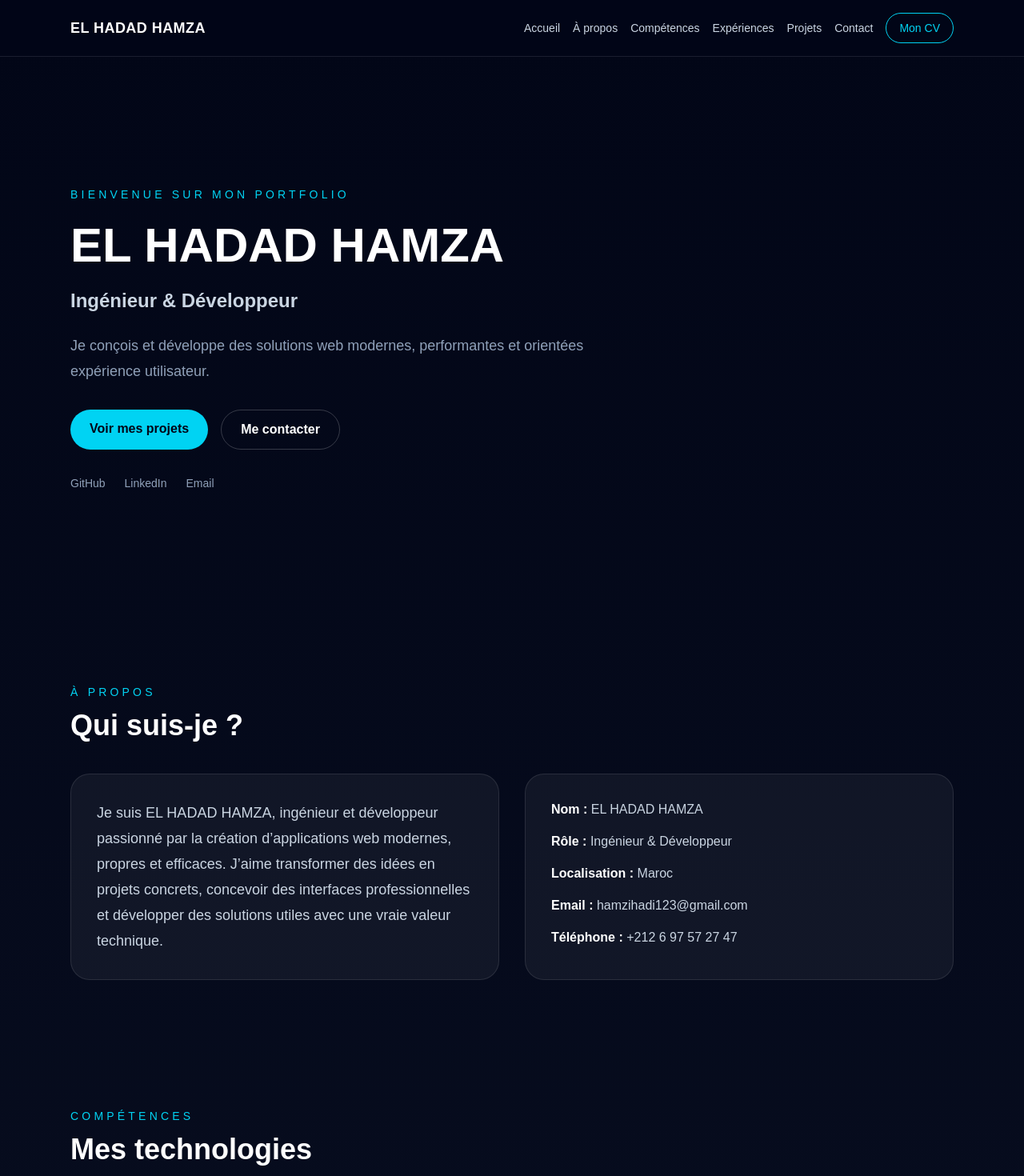
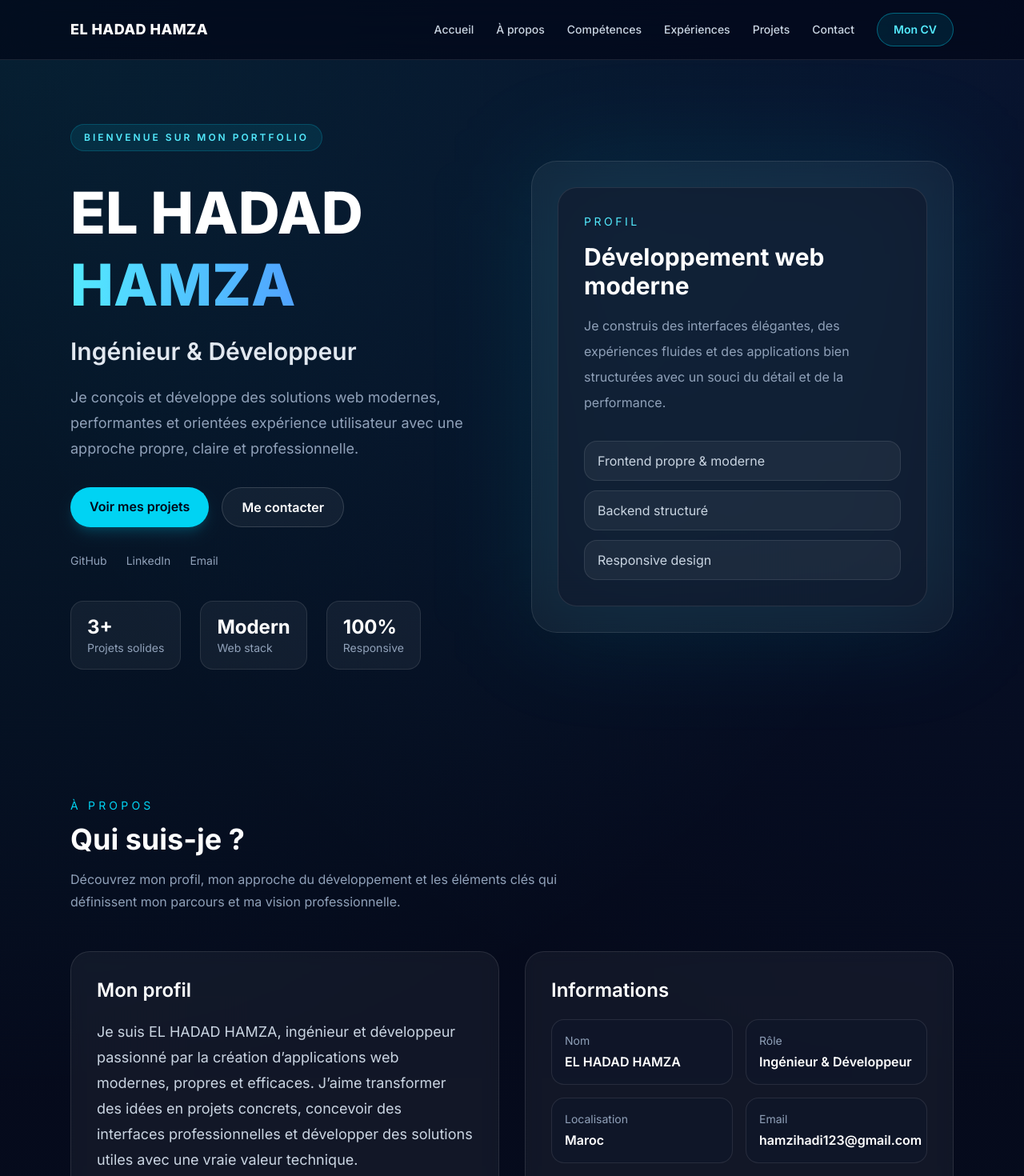
Before and after one commit to ELhadad-hamza/hamza-portfolio, a Next.js app: page / in a window 1280 px wide. Shown: the top 1470 px of the page at 80% size. Built offline with nearby package versions, Linux system fonts and the light colour scheme.

Commit message:
Premium sections update

```diff
--- a/app/globals.css
+++ b/app/globals.css
@@ -4,13 +4,41 @@ html {
   scroll-behavior: smooth;
 }
 
+:root {
+  --background: #020617;
+  --background-soft: #0f172a;
+  --foreground: #f8fafc;
+  --muted: #94a3b8;
+  --accent: #22d3ee;
+}
+
 body {
-  background: linear-gradient(to bottom, #020617, #0f172a);
-  color: #e2e8f0;
+  background:
+    radial-gradient(circle at top left, rgba(34, 211, 238, 0.12), transparent 25%),
+    radial-gradient(circle at top right, rgba(59, 130, 246, 0.10), transparent 25%),
+    linear-gradient(to bottom, var(--background), var(--background-soft));
+  color: var(--foreground);
   font-family: Arial, Helvetica, sans-serif;
 }
 
 ::selection {
-  background: #38bdf8;
-  color: #0f172a;
+  background: var(--accent);
+  color: #082f49;
 }
+
+::-webkit-scrollbar {
+  width: 10px;
+}
+
+::-webkit-scrollbar-track {
+  background: #020617;
+}
+
+::-webkit-scrollbar-thumb {
+  background: #164e63;
+  border-radius: 999px;
+}
+
+::-webkit-scrollbar-thumb:hover {
+  background: #0891b2;
+}
--- a/app/layout.tsx
+++ b/app/layout.tsx
@@ -1,5 +1,10 @@
 import type { Metadata } from "next";
+import { Inter } from "next/font/google";
 import "./globals.css";
+
+const inter = Inter({
+  subsets: ["latin"],
+});
 
 export const metadata: Metadata = {
   title: "EL HADAD HAMZA | Ingénieur & Développeur",
@@ -14,7 +19,7 @@ export default function RootLayout({
 }>) {
   return (
     <html lang="fr">
-      <body>{children}</body>
+      <body className={inter.className}>{children}</body>
     </html>
   );
 }
--- a/components/About.tsx
+++ b/components/About.tsx
@@ -3,41 +3,70 @@ import { personalInfo } from "@/data/portfolio";
 export default function About() {
   return (
     <section id="about" className="mx-auto max-w-6xl px-6 py-20">
-      <div className="mb-10">
-        <p className="text-sm uppercase tracking-[0.3em] text-cyan-400">À propos</p>
+      <div className="mb-12">
+        <p className="text-sm uppercase tracking-[0.3em] text-cyan-400">
+          À propos
+        </p>
         <h2 className="mt-3 text-3xl font-bold text-white md:text-4xl">
           Qui suis-je ?
         </h2>
+        <p className="mt-4 max-w-2xl text-base leading-7 text-slate-400">
+          Découvrez mon profil, mon approche du développement et les éléments
+          clés qui définissent mon parcours et ma vision professionnelle.
+        </p>
       </div>
 
       <div className="grid gap-8 md:grid-cols-2">
-        <div className="rounded-3xl border border-white/10 bg-white/5 p-8">
-          <p className="text-lg leading-8 text-slate-300">{personalInfo.about}</p>
+        <div className="rounded-3xl border border-white/10 bg-white/5 p-8 backdrop-blur-sm transition duration-300 hover:border-cyan-400/30 hover:shadow-xl hover:shadow-cyan-500/10">
+          <h3 className="mb-5 text-2xl font-semibold text-white">
+            Mon profil
+          </h3>
+          <p className="text-lg leading-8 text-slate-300">
+            {personalInfo.about}
+          </p>
         </div>
 
-        <div className="rounded-3xl border border-white/10 bg-white/5 p-8">
-          <ul className="space-y-4 text-slate-300">
-            <li>
-              <span className="font-semibold text-white">Nom :</span>{" "}
-              {personalInfo.name}
-            </li>
-            <li>
-              <span className="font-semibold text-white">Rôle :</span>{" "}
-              {personalInfo.role}
-            </li>
-            <li>
-              <span className="font-semibold text-white">Localisation :</span>{" "}
-              {personalInfo.location}
-            </li>
-            <li>
-              <span className="font-semibold text-white">Email :</span>{" "}
-              {personalInfo.email}
-            </li>
-            <li>
-              <span className="font-semibold text-white">Téléphone :</span>{" "}
-              {personalInfo.phone}
-            </li>
-          </ul>
+        <div className="rounded-3xl border border-white/10 bg-white/5 p-8 backdrop-blur-sm transition duration-300 hover:border-cyan-400/30 hover:shadow-xl hover:shadow-cyan-500/10">
+          <h3 className="mb-5 text-2xl font-semibold text-white">
+            Informations
+          </h3>
+
+          <div className="grid gap-4 sm:grid-cols-2">
+            <div className="rounded-2xl border border-white/10 bg-slate-900/50 p-4">
+              <p className="text-sm text-slate-400">Nom</p>
+              <p className="mt-1 font-semibold text-white">
+                {personalInfo.name}
+              </p>
+            </div>
+
+            <div className="rounded-2xl border border-white/10 bg-slate-900/50 p-4">
+              <p className="text-sm text-slate-400">Rôle</p>
+              <p className="mt-1 font-semibold text-white">
+                {personalInfo.role}
+              </p>
+            </div>
+
+            <div className="rounded-2xl border border-white/10 bg-slate-900/50 p-4">
+              <p className="text-sm text-slate-400">Localisation</p>
+              <p className="mt-1 font-semibold text-white">
+                {personalInfo.location}
+              </p>
+            </div>
+
+            <div className="rounded-2xl border border-white/10 bg-slate-900/50 p-4">
+              <p className="text-sm text-slate-400">Email</p>
+              <p className="mt-1 font-semibold text-white">
+                {personalInfo.email}
+              </p>
+            </div>
+
+            <div className="rounded-2xl border border-white/10 bg-slate-900/50 p-4 sm:col-span-2">
+              <p className="text-sm text-slate-400">Téléphone</p>
+              <p className="mt-1 font-semibold text-white">
+                {personalInfo.phone}
+              </p>
+            </div>
+          </div>
         </div>
       </div>
     </section>
--- a/components/Contact.tsx
+++ b/components/Contact.tsx
@@ -52,6 +52,7 @@ export default function Contact() {
     } catch (error) {
       const message =
         error instanceof Error ? error.message : "Erreur inconnue.";
+
       setStatus({
         type: "error",
         message,
@@ -61,69 +62,87 @@ export default function Contact() {
 
   return (
     <section id="contact" className="mx-auto max-w-6xl px-6 py-20">
-      <div className="mb-10">
-        <p className="text-sm uppercase tracking-[0.3em] text-cyan-400">Contact</p>
+      <div className="mb-12">
+        <p className="text-sm uppercase tracking-[0.3em] text-cyan-400">
+          Contact
+        </p>
         <h2 className="mt-3 text-3xl font-bold text-white md:text-4xl">
           Parlons de votre projet
         </h2>
+        <p className="mt-4 max-w-2xl text-base leading-7 text-slate-400">
+          Vous souhaitez collaborer, discuter d’une opportunité ou me confier
+          un projet ? Envoyez-moi un message.
+        </p>
       </div>
 
       <div className="grid gap-8 md:grid-cols-2">
-        <div className="rounded-3xl border border-white/10 bg-white/5 p-8">
+        <div className="rounded-3xl border border-white/10 bg-white/5 p-8 backdrop-blur-sm transition duration-300 hover:border-cyan-400/30 hover:shadow-xl hover:shadow-cyan-500/10">
           <h3 className="text-2xl font-semibold text-white">Coordonnées</h3>
-          <div className="mt-6 space-y-4 text-slate-300">
-            <p>
-              <span className="font-semibold text-white">Email :</span>{" "}
+
+          <div className="mt-6 space-y-4">
+            <div className="rounded-2xl border border-white/10 bg-slate-900/50 p-4">
+              <p className="text-sm text-slate-400">Email</p>
+              <p className="mt-1 font-semibold text-white">
                 {personalInfo.email}
               </p>
-            <p>
-              <span className="font-semibold text-white">Téléphone :</span>{" "}
+            </div>
+
+            <div className="rounded-2xl border border-white/10 bg-slate-900/50 p-4">
+              <p className="text-sm text-slate-400">Téléphone</p>
+              <p className="mt-1 font-semibold text-white">
                 {personalInfo.phone}
               </p>
-            <p>
-              <span className="font-semibold text-white">Localisation :</span>{" "}
+            </div>
+
+            <div className="rounded-2xl border border-white/10 bg-slate-900/50 p-4">
+              <p className="text-sm text-slate-400">Localisation</p>
+              <p className="mt-1 font-semibold text-white">
                 {personalInfo.location}
               </p>
+            </div>
           </div>
         </div>
 
         <form
           onSubmit={handleSubmit}
-          className="rounded-3xl border border-white/10 bg-white/5 p-8"
+          className="rounded-3xl border border-white/10 bg-white/5 p-8 backdrop-blur-sm transition duration-300 hover:border-cyan-400/30 hover:shadow-xl hover:shadow-cyan-500/10"
         >
           <div className="grid gap-4">
             <input
               type="text"
               name="name"
               placeholder="Votre nom"
-              className="rounded-2xl border border-white/10 bg-slate-900 px-4 py-3 text-white outline-none placeholder:text-slate-500"
+              className="rounded-2xl border border-white/10 bg-slate-900/70 px-4 py-3 text-white outline-none transition placeholder:text-slate-500 focus:border-cyan-400 focus:ring-2 focus:ring-cyan-400/20"
               required
             />
+
             <input
               type="email"
               name="email"
               placeholder="Votre email"
-              className="rounded-2xl border border-white/10 bg-slate-900 px-4 py-3 text-white outline-none placeholder:text-slate-500"
+              className="rounded-2xl border border-white/10 bg-slate-900/70 px-4 py-3 text-white outline-none transition placeholder:text-slate-500 focus:border-cyan-400 focus:ring-2 focus:ring-cyan-400/20"
               required
             />
+
             <input
               type="text"
               name="subject"
               placeholder="Sujet"
-              className="rounded-2xl border border-white/10 bg-slate-900 px-4 py-3 text-white outline-none placeholder:text-slate-500"
+              className="rounded-2xl border border-white/10 bg-slate-900/70 px-4 py-3 text-white outline-none transition placeholder:text-slate-500 focus:border-cyan-400 focus:ring-2 focus:ring-cyan-400/20"
             />
+
             <textarea
               name="message"
               placeholder="Votre message"
               rows={6}
-              className="rounded-2xl border border-white/10 bg-slate-900 px-4 py-3 text-white outline-none placeholder:text-slate-500"
+              className="rounded-2xl border border-white/10 bg-slate-900/70 px-4 py-3 text-white outline-none transition placeholder:text-slate-500 focus:border-cyan-400 focus:ring-2 focus:ring-cyan-400/20"
               required
             />
 
             <button
               type="submit"
               disabled={status.type === "loading"}
-              className="rounded-full bg-cyan-400 px-6 py-3 font-semibold text-slate-950 transition hover:scale-[1.02] disabled:opacity-70"
+              className="rounded-full bg-cyan-400 px-6 py-3 font-semibold text-slate-950 shadow-lg shadow-cyan-500/20 transition hover:scale-[1.02] disabled:opacity-70"
             >
               {status.type === "loading" ? "Envoi..." : "Envoyer"}
             </button>
--- a/components/Hero.tsx
+++ b/components/Hero.tsx
@@ -4,36 +4,41 @@ export default function Hero() {
   return (
     <section
       id="home"
-      className="mx-auto flex min-h-[88vh] max-w-6xl items-center px-6 py-20"
+      className="mx-auto grid min-h-[92vh] max-w-6xl items-center gap-12 px-6 py-20 md:grid-cols-2"
     >
-      <div className="max-w-3xl">
-        <p className="mb-4 text-sm uppercase tracking-[0.3em] text-cyan-400">
+      <div>
+        <div className="inline-flex rounded-full border border-cyan-400/20 bg-cyan-400/10 px-4 py-2 text-xs font-semibold uppercase tracking-[0.25em] text-cyan-300">
           Bienvenue sur mon portfolio
-        </p>
+        </div>
 
-        <h1 className="text-4xl font-extrabold leading-tight text-white md:text-6xl">
-          {personalInfo.name}
+        <h1 className="mt-8 text-5xl font-extrabold leading-tight text-white md:text-7xl">
+          EL HADAD{" "}
+          <span className="bg-gradient-to-r from-cyan-300 to-blue-400 bg-clip-text text-transparent">
+            HAMZA
+          </span>
         </h1>
 
-        <h2 className="mt-4 text-xl font-semibold text-slate-300 md:text-2xl">
-          {personalInfo.role}
+        <h2 className="mt-5 text-2xl font-semibold text-slate-200 md:text-3xl">
+          Ingénieur & Développeur
         </h2>
 
         <p className="mt-6 max-w-2xl text-lg leading-8 text-slate-400">
-          {personalInfo.tagline}
+          Je conçois et développe des solutions web modernes, performantes et
+          orientées expérience utilisateur avec une approche propre, claire et
+          professionnelle.
         </p>
 
         <div className="mt-8 flex flex-wrap gap-4">
           <a
             href="#projects"
-            className="rounded-full bg-cyan-400 px-6 py-3 font-semibold text-slate-950 transition hover:scale-[1.02]"
+            className="rounded-full bg-cyan-400 px-6 py-3 font-semibold text-slate-950 shadow-lg shadow-cyan-500/20 transition hover:scale-[1.02]"
           >
             Voir mes projets
           </a>
 
           <a
             href="#contact"
-            className="rounded-full border border-white/20 px-6 py-3 font-semibold text-white transition hover:border-cyan-400 hover:text-cyan-400"
+            className="rounded-full border border-white/15 bg-white/5 px-6 py-3 font-semibold text-white transition hover:border-cyan-400 hover:text-cyan-300"
           >
             Me contacter
           </a>
@@ -50,6 +55,52 @@ export default function Hero() {
             Email
           </a>
         </div>
+
+        <div className="mt-10 flex flex-wrap gap-6">
+          <div className="rounded-2xl border border-white/10 bg-white/5 px-5 py-4">
+            <p className="text-2xl font-bold text-white">3+</p>
+            <p className="text-sm text-slate-400">Projets solides</p>
+          </div>
+          <div className="rounded-2xl border border-white/10 bg-white/5 px-5 py-4">
+            <p className="text-2xl font-bold text-white">Modern</p>
+            <p className="text-sm text-slate-400">Web stack</p>
+          </div>
+          <div className="rounded-2xl border border-white/10 bg-white/5 px-5 py-4">
+            <p className="text-2xl font-bold text-white">100%</p>
+            <p className="text-sm text-slate-400">Responsive</p>
+          </div>
+        </div>
+      </div>
+
+      <div className="relative">
+        <div className="absolute inset-0 rounded-[2rem] bg-cyan-400/10 blur-3xl" />
+        <div className="relative rounded-[2rem] border border-white/10 bg-white/5 p-8 backdrop-blur-md">
+          <div className="rounded-3xl border border-white/10 bg-slate-900/60 p-8">
+            <p className="text-sm uppercase tracking-[0.25em] text-cyan-300">
+              Profil
+            </p>
+            <h3 className="mt-4 text-3xl font-bold text-white">
+              Développement web moderne
+            </h3>
+            <p className="mt-4 leading-8 text-slate-400">
+              Je construis des interfaces élégantes, des expériences fluides et
+              des applications bien structurées avec un souci du détail et de la
+              performance.
+            </p>
+
+            <div className="mt-8 space-y-3">
+              <div className="rounded-2xl border border-white/10 bg-white/5 px-4 py-3 text-slate-300">
+                Frontend propre & moderne
+              </div>
+              <div className="rounded-2xl border border-white/10 bg-white/5 px-4 py-3 text-slate-300">
+                Backend structuré
+              </div>
+              <div className="rounded-2xl border border-white/10 bg-white/5 px-4 py-3 text-slate-300">
+                Responsive design
+              </div>
+            </div>
+          </div>
+        </div>
       </div>
     </section>
   );
--- a/components/Navbar.tsx
+++ b/components/Navbar.tsx
@@ -11,26 +11,30 @@ const links = [
 
 export default function Navbar() {
   return (
-    <header className="sticky top-0 z-50 border-b border-white/10 bg-slate-950/80 backdrop-blur">
-      <div className="mx-auto flex max-w-6xl flex-wrap items-center justify-between gap-4 px-6 py-4">
-        <a href="#home" className="text-lg font-bold tracking-wide text-white">
+    <header className="sticky top-0 z-50 border-b border-white/10 bg-slate-950/70 backdrop-blur-xl">
+      <div className="mx-auto flex max-w-6xl items-center justify-between px-6 py-4">
+        <a
+          href="#home"
+          className="text-lg font-extrabold tracking-wide text-white transition hover:text-cyan-400"
+        >
           {personalInfo.name}
         </a>
 
-        <nav className="flex flex-wrap items-center gap-4 text-sm text-slate-300">
+        <nav className="hidden items-center gap-7 md:flex">
           {links.map((link) => (
             <a
               key={link.label}
               href={link.href}
-              className="transition hover:text-cyan-400"
+              className="text-sm font-medium text-slate-300 transition hover:text-cyan-400"
             >
               {link.label}
             </a>
           ))}
+
           <a
             href={personalInfo.cvUrl}
             target="_blank"
-            className="rounded-full border border-cyan-400 px-4 py-2 font-medium text-cyan-400 transition hover:bg-cyan-400 hover:text-slate-950"
+            className="rounded-full border border-cyan-400/40 bg-cyan-400/10 px-5 py-2.5 text-sm font-semibold text-cyan-300 transition hover:border-cyan-300 hover:bg-cyan-400 hover:text-slate-950"
           >
             Mon CV
           </a>
--- a/components/Skills.tsx
+++ b/components/Skills.tsx
@@ -3,27 +3,35 @@ import { skills } from "@/data/portfolio";
 export default function Skills() {
   return (
     <section id="skills" className="mx-auto max-w-6xl px-6 py-20">
-      <div className="mb-10">
+      <div className="mb-12">
         <p className="text-sm uppercase tracking-[0.3em] text-cyan-400">
           Compétences
         </p>
         <h2 className="mt-3 text-3xl font-bold text-white md:text-4xl">
           Mes technologies
         </h2>
+        <p className="mt-4 max-w-2xl text-base leading-7 text-slate-400">
+          Voici les technologies et outils que j’utilise pour concevoir,
+          développer et déployer des applications modernes, performantes et
+          professionnelles.
+        </p>
       </div>
 
       <div className="grid gap-6 md:grid-cols-2">
         {skills.map((group) => (
           <div
             key={group.title}
-            className="rounded-3xl border border-white/10 bg-white/5 p-8"
+            className="rounded-3xl border border-white/10 bg-white/5 p-8 backdrop-blur-sm transition duration-300 hover:-translate-y-1 hover:border-cyan-400/30 hover:shadow-xl hover:shadow-cyan-500/10"
           >
-            <h3 className="mb-4 text-xl font-semibold text-white">{group.title}</h3>
+            <h3 className="mb-5 text-xl font-semibold text-white">
+              {group.title}
+            </h3>
+
             <div className="flex flex-wrap gap-3">
               {group.items.map((item) => (
                 <span
                   key={item}
-                  className="rounded-full border border-cyan-400/30 bg-cyan-400/10 px-4 py-2 text-sm text-cyan-300"
+                  className="rounded-full border border-cyan-400/20 bg-cyan-400/10 px-4 py-2 text-sm font-medium text-cyan-200 transition hover:border-cyan-300 hover:bg-cyan-400/15 hover:text-cyan-100"
                 >
                   {item}
                 </span>
--- a/package.json
+++ b/package.json
@@ -9,6 +9,9 @@
     "lint": "eslint"
   },
   "dependencies": {
+    "clsx": "^2.1.1",
+    "framer-motion": "^12.35.2",
+    "lucide-react": "^0.577.0",
     "next": "16.1.6",
     "react": "19.2.3",
     "react-dom": "19.2.3"
```
Also changed, not shown: components/Experience.tsx (+22 -6 lines), components/Footer.tsx (+23 -6 lines), components/Projects.tsx (+23 -9 lines), 1 other file (tests, documents, lock files or other folders). Lines whose indentation alone changed are shown as unchanged.
